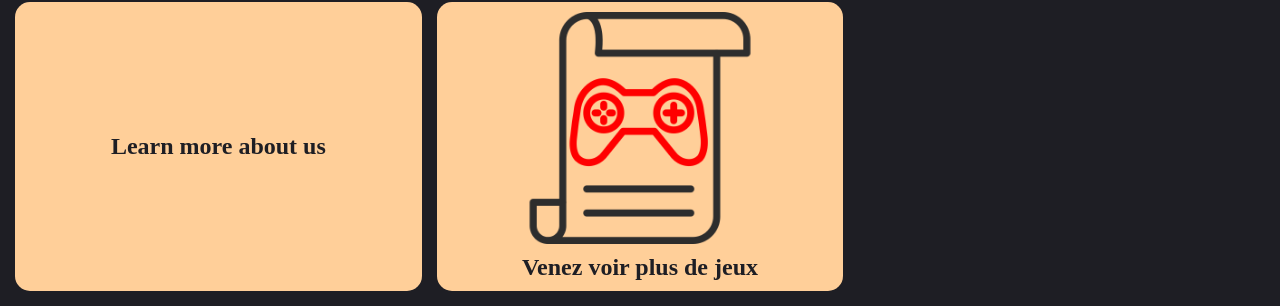
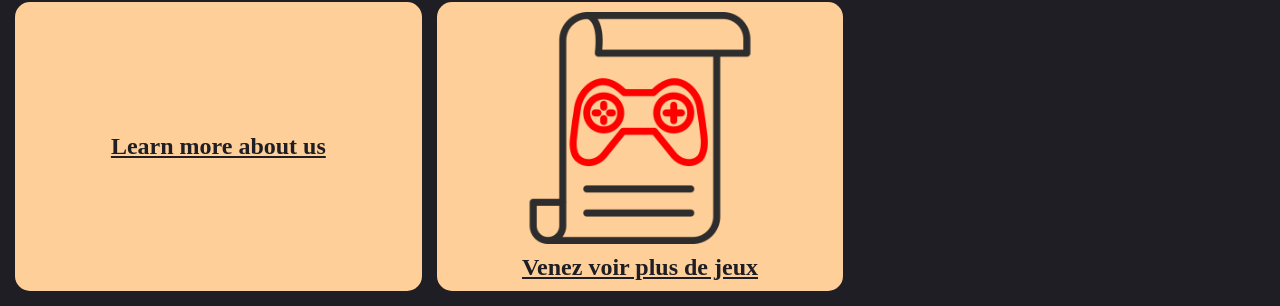
Before and after one commit to WildCodeSchool-2024-09/js-lyon-2024-09-P3-Wildy-Gamy, a React (Vite) app in the folder client/: page / in a window 1280 px wide. Shown: the part 89-395 px from the top of the page. Built offline with nearby package versions, Linux system fonts and the light colour scheme; no server answers.

Commit message:
Media screen update pour Home

```diff
--- a/client/src/pages/Home.css
+++ b/client/src/pages/Home.css
@@ -1,6 +1,6 @@
 .home {
   display: grid;
-  grid-template-columns: 1fr 1fr 1fr;
+  grid-template-columns: 1fr;
   gap: 15px;
   margin: 15px;
 }
@@ -16,5 +16,12 @@
   }
   a {
     color: var(--StandInBlack);
+    text-decoration: underline;
   }
 }
+
+@media screen and (min-width: 720px) {
+  .home {
+    grid-template-columns: 1fr 1fr 1fr;
+  }
+}
```
